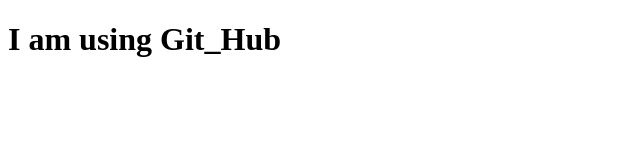
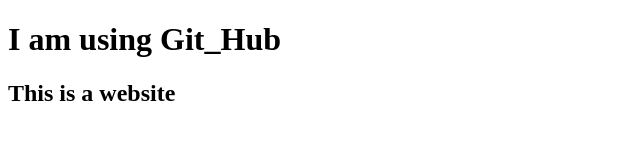
Before and after one commit to manjarulsaikat/my_website, a plain HTML site: page index.html in a window 1280 px wide. Shown: the whole page, without its empty margins (0-640 px from the left). Drawn offline with Linux system fonts and the light colour scheme.

Commit message:
added a header

```diff
--- a/index.html
+++ b/index.html
@@ -7,5 +7,6 @@
 </head>
 <body>
     <h1>I am using Git_Hub</h1>
+    <H2> This is a website</H2>
 </body>
 </html>
```
Also changed, not shown: 1 other file.
